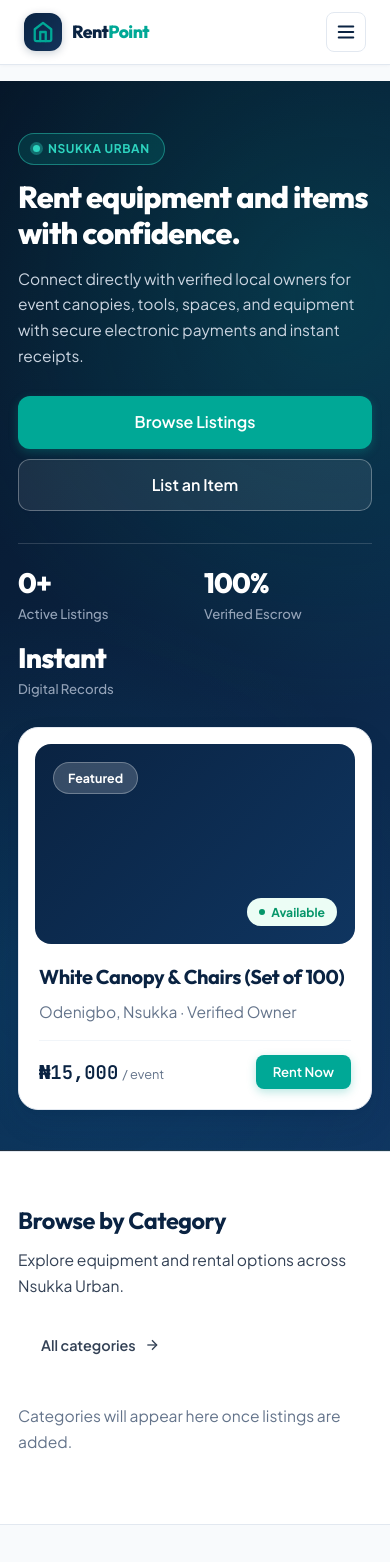
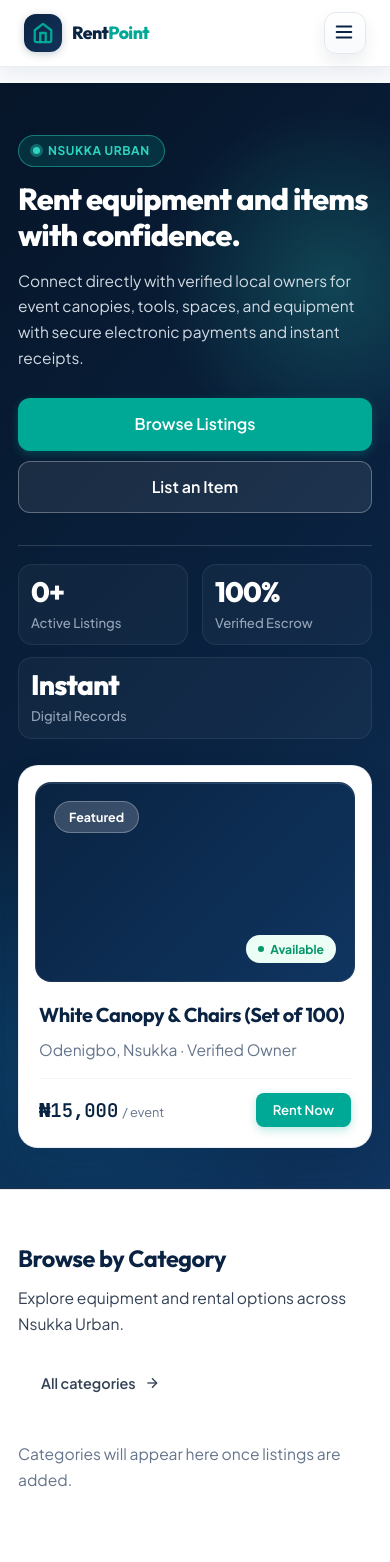
Before and after one commit to odibest7/rentpoint, a Django app: page / in a window 390 px wide. Shown: the top 1562 px of the page. Run offline with Django 5.2, Linux system fonts and the light colour scheme; data that the repository does not hold is empty.

Commit message:
Luxury mobile navbar and hero polish

```diff
--- a/static/css/main.css
+++ b/static/css/main.css
@@ -2691,6 +2691,11 @@ select:focus {
 
   .hero {
     padding: 52px 0 40px;
+    background:
+      radial-gradient(circle at 85% 18%, rgba(45, 212, 191, 0.22) 0%, transparent 18%),
+      radial-gradient(circle at 15% 88%, rgba(14, 165, 233, 0.18) 0%, transparent 25%),
+      linear-gradient(135deg, #061528 0%, #0A2342 60%, #0F3560 100%);
+    border-bottom: 1px solid rgba(148, 163, 184, 0.18);
   }
 
   .hero-grid {
@@ -2699,6 +2704,7 @@ select:focus {
 
   .hero .hero-lead {
     font-size: 0.97rem;
+    color: rgba(226, 232, 240, 0.92);
   }
 
   .hero-actions {
@@ -2708,19 +2714,32 @@ select:focus {
   .hero-actions .btn {
     width: 100%;
     justify-content: center;
+    min-height: 48px;
   }
 
   .hero-stats {
-    gap: 16px 18px;
+    gap: 12px 14px;
+    padding-top: 18px;
   }
 
   .hero-stat {
     flex: 1 1 calc(50% - 18px);
     min-width: 0;
+    padding: 10px 12px;
+    border-radius: 14px;
+    background: rgba(148, 163, 184, 0.06);
+    border: 1px solid rgba(148, 163, 184, 0.12);
   }
 
   .hero-showcase {
     padding: 16px;
+    border: 1px solid rgba(148, 163, 184, 0.2);
+    box-shadow: 0 18px 34px rgba(10, 35, 66, 0.12);
+  }
+
+  .hero-showcase-media {
+    box-shadow: inset 0 1px 0 rgba(255, 255, 255, 0.12);
+    border: 1px solid rgba(255, 255, 255, 0.08);
   }
 
   .section {
@@ -2729,6 +2748,12 @@ select:focus {
 }
 
 @media (max-width: 430px) {
+  .navbar {
+    background: rgba(255, 255, 255, 0.96);
+    border-bottom-color: rgba(148, 163, 184, 0.2);
+    box-shadow: 0 6px 18px rgba(10, 35, 66, 0.06);
+  }
+
   .navbar-inner {
     gap: 12px;
     padding-top: 12px;
@@ -2745,6 +2770,7 @@ select:focus {
 
   .user-menu-trigger {
     padding: 5px 8px 5px 6px;
+    min-height: 44px;
   }
 
   .user-menu-copy {
@@ -2753,6 +2779,14 @@ select:focus {
 
   .role-badge {
     padding: 2px 6px;
+  }
+
+  .nav-toggle {
+    width: 42px;
+    height: 42px;
+    border-radius: 12px;
+    background: linear-gradient(180deg, #ffffff 0%, #f8fafc 100%);
+    box-shadow: 0 8px 16px rgba(10, 35, 66, 0.08);
   }
 }
 
@@ -2980,10 +3014,12 @@ select:focus {
     top: 100%;
     left: 0;
     right: 0;
-    background: var(--color-surface);
-    border-bottom: 1px solid var(--color-border);
+    background: rgba(255, 255, 255, 0.98);
+    border-bottom: 1px solid rgba(148, 163, 184, 0.2);
     padding: 16px 24px 24px;
-    box-shadow: var(--shadow-lg);
+    box-shadow: 0 20px 38px rgba(10, 35, 66, 0.12);
+    backdrop-filter: blur(12px);
+    -webkit-backdrop-filter: blur(12px);
   }
 
   .navbar.nav-open .mobile-auth-links {
```
